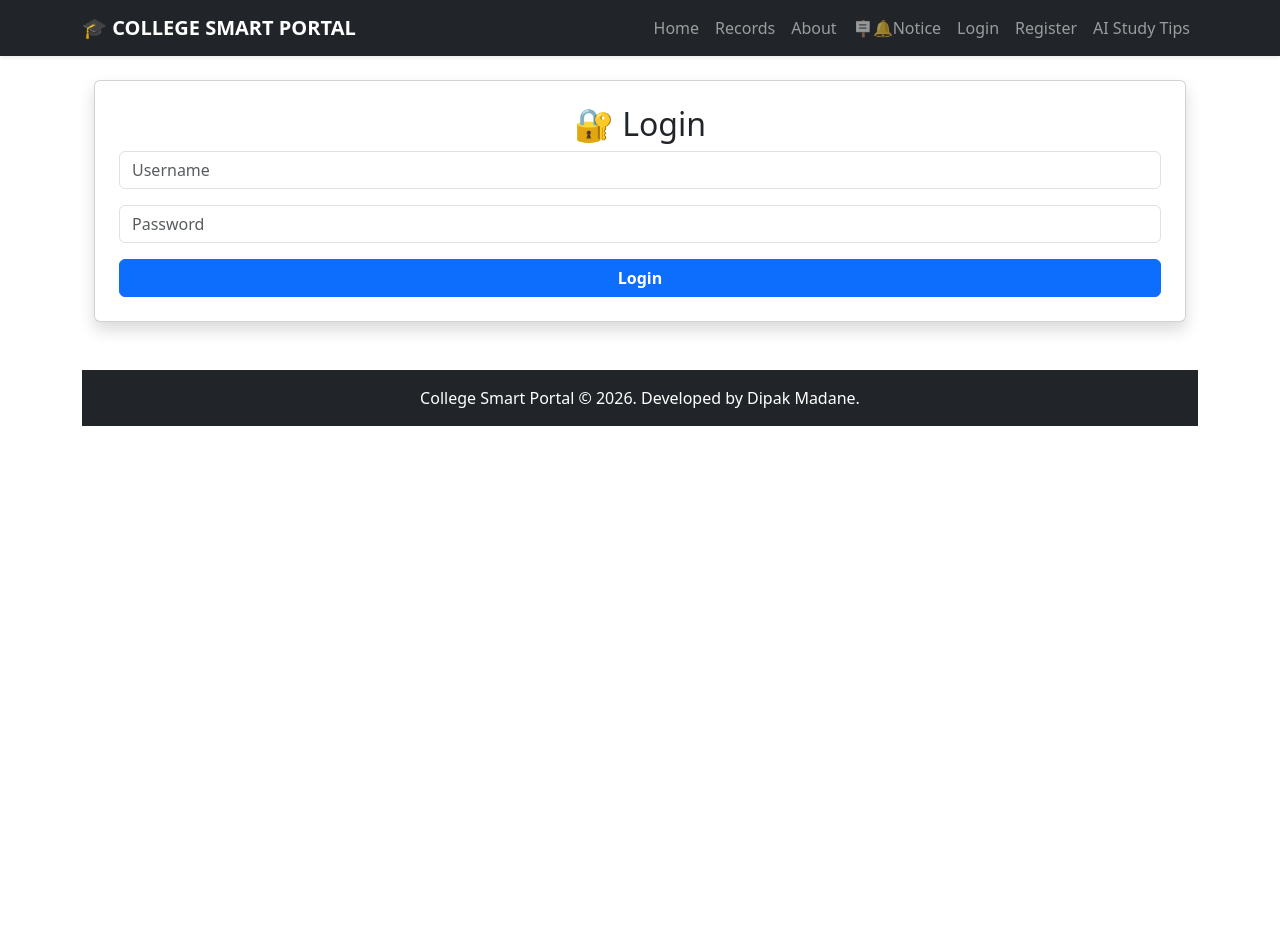
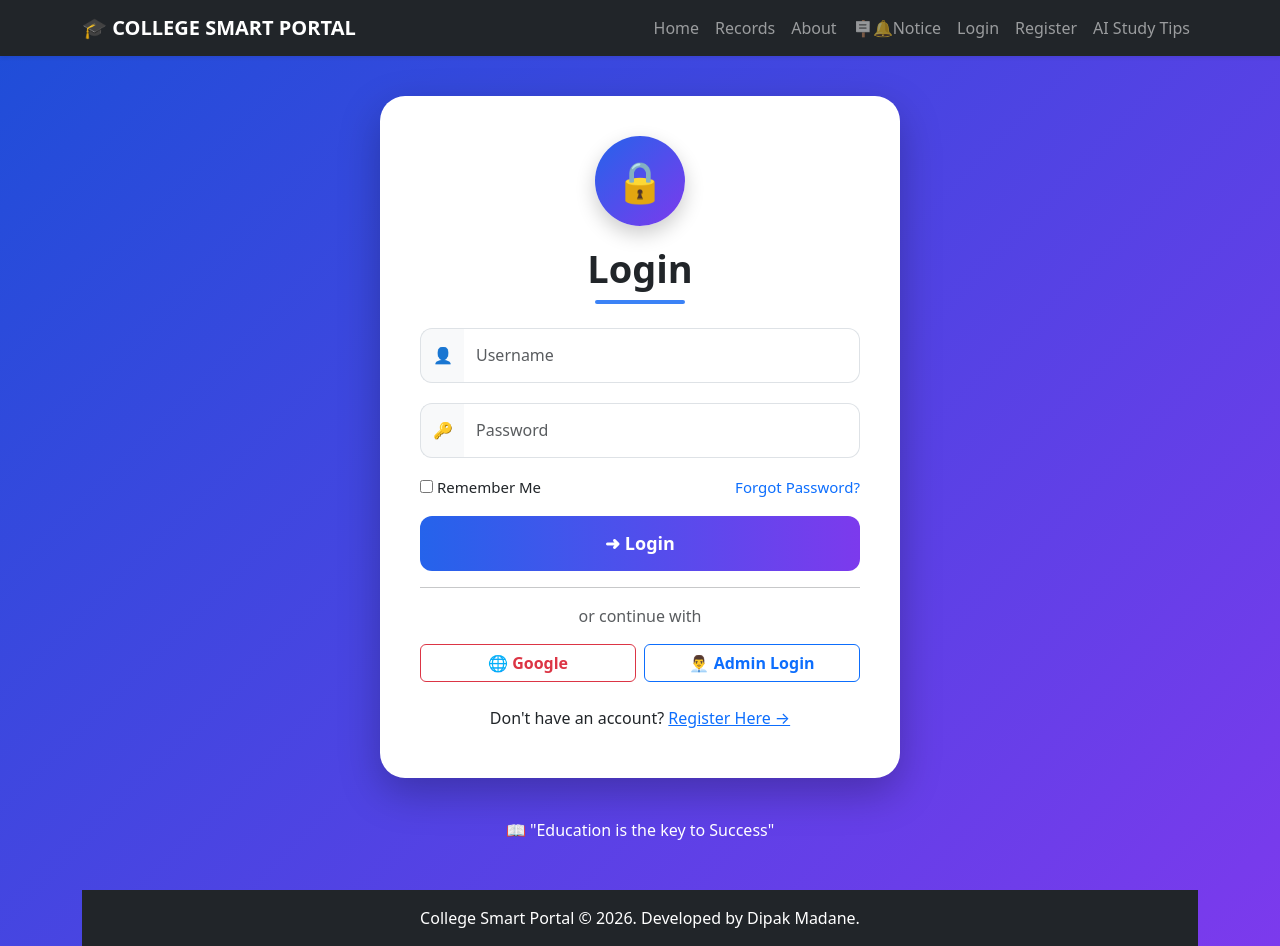
Before and after one commit to Dipak752008/dipak, a Flask app: page /login in a window 1280 px wide. Before the commit the page ends 426 px from the top, so only its background shows below. Run offline with Flask 3, Linux system fonts and the light colour scheme.

Commit message:
register&login page updated

```diff
--- a/templates/login.html
+++ b/templates/login.html
@@ -2,34 +2,190 @@
 
 {% block content %}
 
-<div class="container mt-4">
+<style>
 
-<div class="card shadow p-4">
+body{
+    background:linear-gradient(135deg,#1d4ed8,#7c3aed);
+    min-height:100vh;
+}
 
-<h2 class="text-center">🔐 Login</h2>
+.login-box{
+    max-width:520px;
+    margin:40px auto;
+}
+
+.login-card{
+    background:#fff;
+    border-radius:25px;
+    padding:40px;
+    box-shadow:0 15px 40px rgba(0,0,0,.25);
+}
+
+.login-icon{
+    width:90px;
+    height:90px;
+    border-radius:50%;
+    background:linear-gradient(135deg,#2563eb,#7c3aed);
+    color:white;
+    display:flex;
+    align-items:center;
+    justify-content:center;
+    font-size:40px;
+    margin:auto;
+    box-shadow:0 8px 20px rgba(0,0,0,.2);
+}
+
+.login-title{
+    text-align:center;
+    font-weight:bold;
+    margin-top:20px;
+    font-size:38px;
+}
+
+.line{
+    width:90px;
+    height:4px;
+    background:#3b82f6;
+    margin:auto;
+    border-radius:20px;
+}
+.input-group{
+    margin-top:20px;
+}
+
+.input-group-text{
+    background:#f8f9fa;
+    border-right:none;
+    border-radius:12px 0 0 12px;
+}
+
+.form-control{
+    height:55px;
+    border-left:none;
+    border-radius:0 12px 12px 0;
+    box-shadow:none !important;
+}
+
+.form-control:focus{
+    border-color:#3b82f6;
+}
+
+.extra{
+    display:flex;
+    justify-content:space-between;
+    align-items:center;
+    margin:18px 0;
+    font-size:15px;
+}
+
+.extra a{
+    text-decoration:none;
+}
+
+.login-btn{
+    width:100%;
+    height:55px;
+    border:none;
+    border-radius:12px;
+    background:linear-gradient(90deg,#2563eb,#7c3aed);
+    color:white;
+    font-size:18px;
+    font-weight:bold;
+    transition:.3s;
+}
+
+.login-btn:hover{
+    transform:translateY(-3px);
+}
+
+</style>
+
+<div class="login-box">
+<div class="login-card">
+    <div class="login-icon">
+    🔒
+</div>
+
+<h2 class="login-title">Login</h2>
+
+<div class="line mb-4"></div>
 
 <form method="POST">
 
+<div class="input-group">
+    <span class="input-group-text">👤</span>
     <input type="text"
            name="username"
-class="form-control mb-3"
+           class="form-control"
            placeholder="Username"
            required>
+</div>
 
+<div class="input-group">
+    <span class="input-group-text">🔑</span>
     <input type="password"
            name="password"
-class="form-control mb-3"
+           class="form-control"
            placeholder="Password"
            required>
+</div>
 
-<button class="btn btn-primary w-100">
-Login
+<div class="extra">
+    <div>
+        <input type="checkbox">
+        Remember Me
+    </div>
+
+    <a href="#">Forgot Password?</a>
+</div>
+
+<button class="login-btn">
+    ➜ Login
 </button>
+
+<hr>
+
+<p class="text-center text-muted">
+    or continue with
+</p>
+<div class="row g-2">
+
+    <div class="col-6">
+        <button type="button"
+                class="btn btn-outline-danger w-100">
+            🌐 Google
+        </button>
+    </div>
+
+    <div class="col-6">
+        <button type="button"
+                class="btn btn-outline-primary w-100">
+            👨‍💼 Admin Login
+        </button>
+    </div>
+
+</div>
+
+<div class="text-center mt-4">
+
+    <p class="mb-2">
+        Don't have an account?
+        <a href="{{ url_for('register') }}">
+            Register Here →
+        </a>
+    </p>
+
+</div>
 
 </form>
 
 </div>
-
 </div>
 
+<footer class="text-center text-white mt-4 mb-3">
+
+    📖 "Education is the key to Success"
+
+</footer>
+
 {% endblock %}
--- a/templates/notice.html
+++ b/templates/notice.html
@@ -1,6 +1,12 @@
 {% extends 'base.html' %}
 
 {% block content %}
+<style>
+    body{
+        background:linear-gradient(135deg,#e9adc1,#eeebeb);
+        min-height:100vh;
+    }
+</style>
 
 <div class="container mt-5">
 
```
Also changed, not shown: about.html (+43 -101 lines), templates/register.html (+80 -7 lines), myproject.db. Lines whose indentation alone changed are shown as unchanged.
